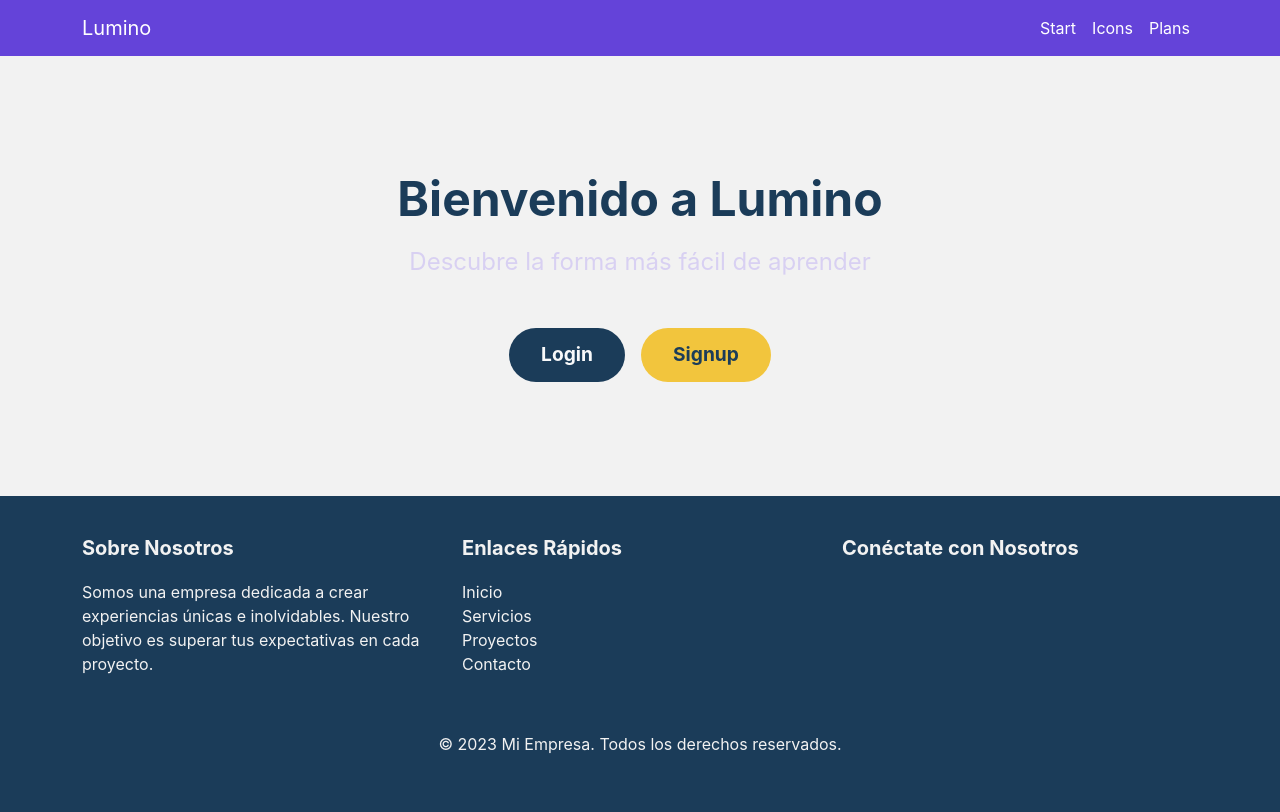
After one commit to jdrguez/lumino, a Django app: page / in a window 1280 px wide. The commit adds this page. Run offline with Django 5.2, Linux system fonts and the light colour scheme; some libraries are stand-ins or nearby versions.

Commit message:
add landing

```diff
--- a/lumino/main/urls.py
+++ b/lumino/main/urls.py
@@ -16,12 +16,14 @@ Including another URLconf
 """
 
 import accounts.views
+import shared.views
 from django.conf import settings
 from django.conf.urls.static import static
 from django.contrib import admin
 from django.urls import include, path
 
 urlpatterns = [
+    path('', shared.views.landing, name='landing'),
     path('admin/', admin.site.urls),
     path('login/', accounts.views.user_login, name='login'),
     path('logout/', accounts.views.user_logout, name='logout'),
--- a/lumino/shared/static/shared/style.css
+++ b/lumino/shared/static/shared/style.css
@@ -92,3 +92,91 @@ font-family: 'Inter', sans-serif; /* o Poppins, o Roboto */
   transform: scale(1.2);
   color: #f2c53d; /* Color de resaltado para iconos sociales */
 }
+
+
+
+.hero-section {
+  height: 50vh;
+  display: flex;
+  flex-direction: column;
+  align-items: center;
+  justify-content: center;
+  color: var(--dark-blue);
+  text-align: center;
+  overflow: hidden;
+}
+
+.hero-title {
+  font-size: 3rem;
+  font-weight: bold;
+  animation: fadeInDown 1.5s ease-out;
+}
+
+.hero-subtitle {
+  font-size: 1.5rem;
+  margin-top: 0.5rem;
+  color: var(--light-purple);
+  animation: fadeInUp 1.5s ease-out;
+}
+
+.btn-container {
+  margin-top: 2rem;
+  display: flex;
+  gap: 1rem;
+}
+
+.btn-custom {
+  border: none;
+  padding: 0.8rem 2rem;
+  font-size: 1.2rem;
+  font-weight: bold;
+  border-radius: 30px;
+  transition: transform 0.3s ease, box-shadow 0.3s ease;
+}
+
+.btn-login {
+  background-color: var(--dark-blue);
+  color: white;
+}
+
+.btn-login:hover {
+  transform: translateY(-5px);
+  box-shadow: 0 8px 15px rgba(27, 60, 89, 0.2);
+}
+
+.btn-signup {
+  background-color: var(--yellow);
+  color: var(--dark-blue);
+}
+
+.btn-signup:hover {
+  transform: translateY(-5px);
+  box-shadow: 0 8px 15px rgba(242, 197, 61, 0.2);
+}
+
+@keyframes fadeInDown {
+  from {
+    opacity: 0;
+    transform: translateY(-30px);
+  }
+  to {
+    opacity: 1;
+    transform: translateY(0);
+  }
+}
+
+@keyframes fadeInUp {
+  from {
+    opacity: 0;
+    transform: translateY(30px);
+  }
+  to {
+    opacity: 1;
+    transform: translateY(0);
+  }
+}
+
+.signup{
+  text-decoration: none;
+  color: var(--dark-blue);
+}
--- /dev/null
+++ b/lumino/shared/templates/landing.html
@@ -0,0 +1,17 @@
+{% extends "base.html" %}
+{% load static %}
+
+{% block content %}
+
+
+<div class="hero-section">
+    <h1 class="hero-title">Bienvenido a Lumino</h1>
+    <p class="hero-subtitle">Descubre la forma más fácil de aprender</p>
+    <div class="btn-container">
+      <button class="btn btn-custom btn-login"> <a href={% url "login" %} class='text-decoration-none text-light'>Login</a></button>
+      <button class="btn btn-custom btn-signup"> <a href={% url "signup" %} class='signup'>Signup</a></button>
+    </div>
+  </div>
+
+
+{% endblock content %}
--- a/lumino/shared/views.py
+++ b/lumino/shared/views.py
@@ -1,3 +1,6 @@
 from django.shortcuts import render
 
 # Create your views here.
+
+def landing(request):
+   return render(request, 'landing.html')
```
Also changed, not shown: lumino/package-lock.json.
